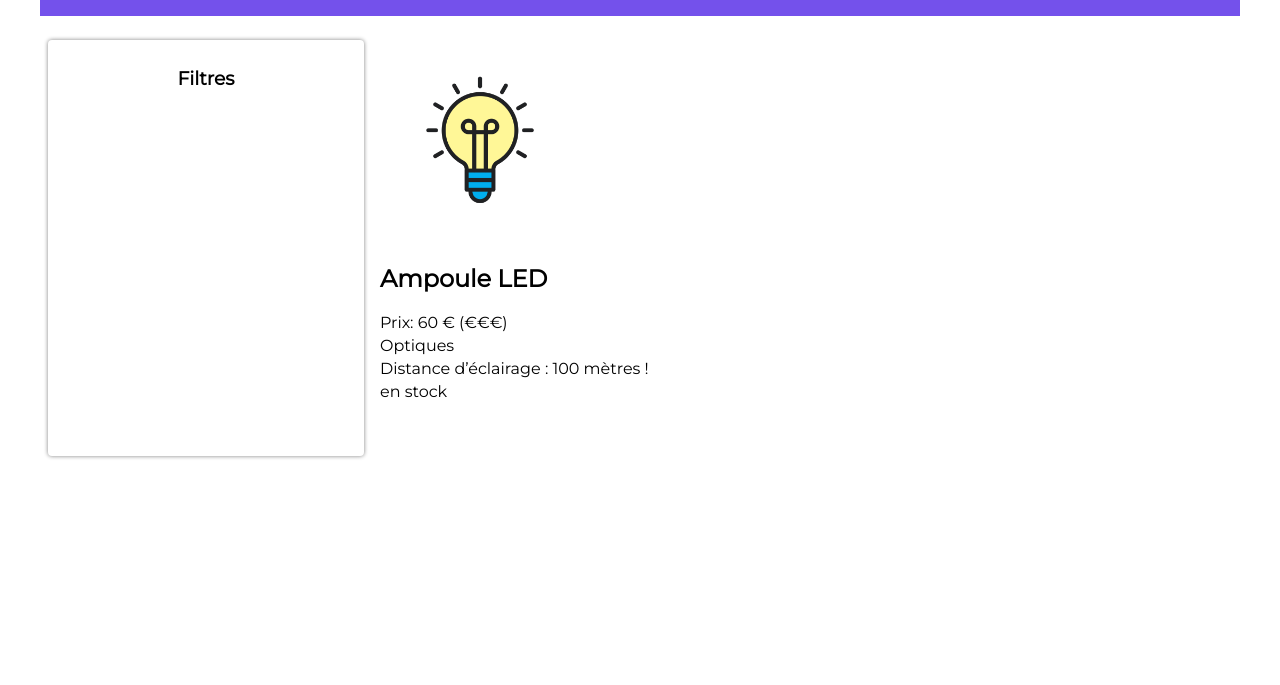
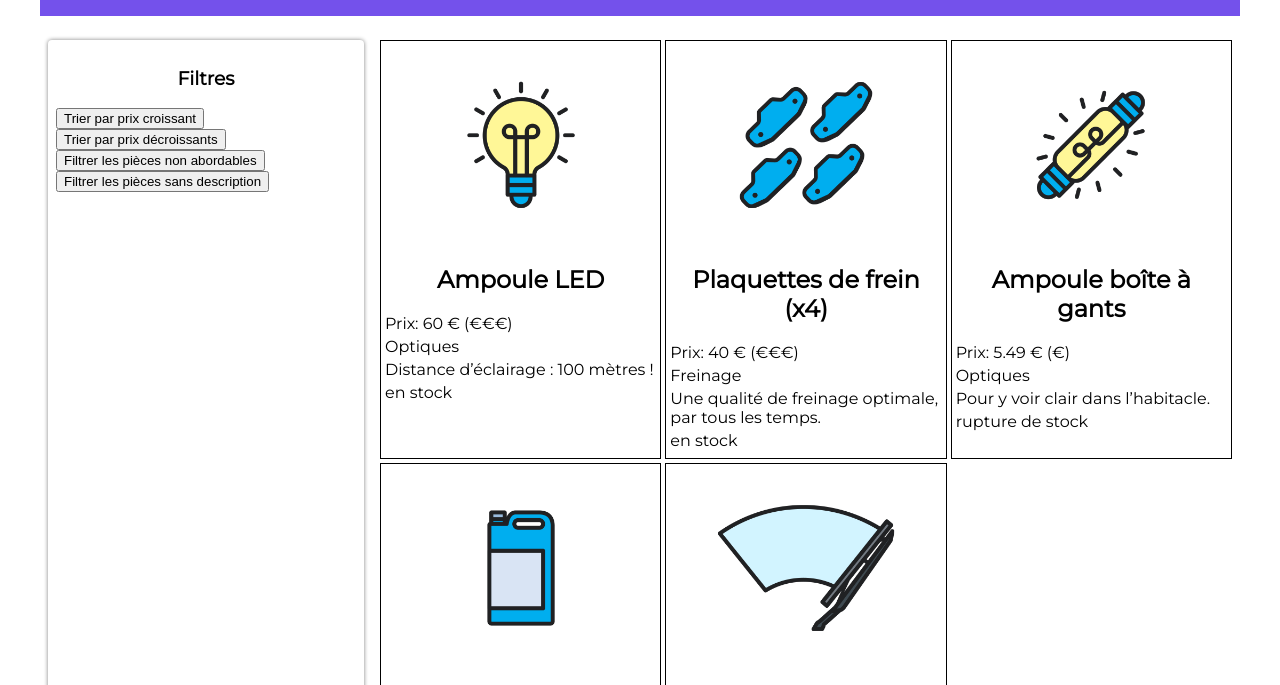
Before and after one commit to nour86/les_bonnes_pieces, a website: page index.html in a window 1280 px wide. Shown: the part 98-783 px from the top of the page. Drawn offline with Linux system fonts and the light colour scheme.

Commit message:
exercice 2

```diff
--- a/index.html
+++ b/index.html
@@ -15,6 +15,13 @@
 			<!-- Menu de recherche -->
 			<section class="filtres">
 				<h3>Filtres</h3>
+				<button class="btn-trier">Trier par prix croissant</button>
+				<br>
+				<button class="btn-decroissant">Trier par prix décroissants</button>
+				<br>
+				<button class="btn-filtrer">Filtrer les pièces non abordables</button>
+				<br>
+				<button class="btn-nodesc">Filtrer les pièces sans description</button>
 			</section>
 
 			<!-- Fiches produits -->
--- a/pieces.js
+++ b/pieces.js
@@ -1,25 +1,77 @@
 const reponse= await fetch("pieces-autos.json");
 const pieces= await reponse.json();
+// Récupération de l'élément du DOM qui accueillera les fiches
+const sectionFiches = document.querySelector(".fiches");
 
-const article = pieces[0];
+
+
+for (let i = 0; i < pieces.length; i++) {
+
+    const article = pieces[i];
+
+    // Création d’une balise dédiée à une pièce automobile
+    const pieceElement = document.createElement("article");
+
     const imageElement = document.createElement("img");
     imageElement.src = article.image;
+    pieceElement.appendChild(imageElement);
+
     const nomElement = document.createElement("h2");
     nomElement.innerText = article.nom;
+    pieceElement.appendChild(nomElement);
+
     const prixElement = document.createElement("p");
     prixElement.innerText = `Prix: ${article.prix} € (${article.prix <=35 ? "€" : "€€€"})`;
+    pieceElement.appendChild(prixElement);
+
     const categorieElement = document.createElement("p");
     categorieElement.innerText = article.categorie ?? "(aucune catégorie)";
+    pieceElement.appendChild(categorieElement);
+
     const descriptionElement = document.createElement("p");
     descriptionElement.innerText = article.description ?? "(Pas de description pour le moment)";
+    pieceElement.appendChild(descriptionElement);
+
     const disponibiliteElement = document.createElement("p");
     disponibiliteElement.innerText = article.disponibilite ? "en stock" : "rupture de stock";
+    pieceElement.appendChild(disponibiliteElement);
+
+    sectionFiches.appendChild(pieceElement);
+
+}
+
+const boutonTrier = document.querySelector(".btn-trier");
+boutonTrier.addEventListener("click", function () {
+    const piecesOrdonnees = Array.from(pieces);
+    piecesOrdonnees.sort(function (a, b) {
+        return a.prix - b.prix;
+     });
+     console.log(piecesOrdonnees);
+ });
+
+ const boutonDecroissant = document.querySelector(".btn-decroissant");
+ boutonDecroissant.addEventListener("click", function () {
+     const piecesOrdonnees = Array.from(pieces);
+     piecesOrdonnees.sort(function (a, b) {
+         return b.prix - a.prix;
+      });
+      console.log(piecesOrdonnees);
+  });
 
 
-const sectionFiches = document.querySelector(".fiches");
-sectionFiches.appendChild(imageElement);
-sectionFiches.appendChild(nomElement);
-sectionFiches.appendChild(prixElement);
-sectionFiches.appendChild(categorieElement);
-sectionFiches.appendChild(descriptionElement);
-sectionFiches.appendChild(disponibiliteElement);
+ const boutonFiltrer=document.querySelector(".btn-filtrer");
+ boutonFiltrer.addEventListener("click", function(){
+    const piecesFiltrees=pieces.filter(function(piece) {
+        return piece.prix <=35;
+    });
+    console.log(piecesFiltrees);
+});
+
+
+const boutonNoDesc=document.querySelector(".btn-nodesc");
+boutonNoDesc.addEventListener("click", function(){
+   const piecesFiltrees=pieces.filter(function(piece) {
+       return piece.description;
+   });
+   console.log(piecesFiltrees);
+});
--- a/styles.css
+++ b/styles.css
@@ -45,11 +45,24 @@
 .fiches {
 	flex: 1;
 	margin: 8px;
+	display: grid;
+	grid-template-columns: repeat(3, 1fr);
+	gap: 4px;
 }
-.fiches img {
+.fiches article {
+	border: 1px solid black;
+	padding: 4px;
+}
+.fiches article img {
+	display: block;
+	margin-left: auto;
+	margin-right: auto;
 	max-width: 200px;
 }
-.fiches p {
+.fiches article p {
 	margin-top: 4px;
 	margin-bottom: 4px;
 }
+.fiches article h2 {
+	text-align: center;
+}
```
Lines whose indentation alone changed are shown as unchanged.
